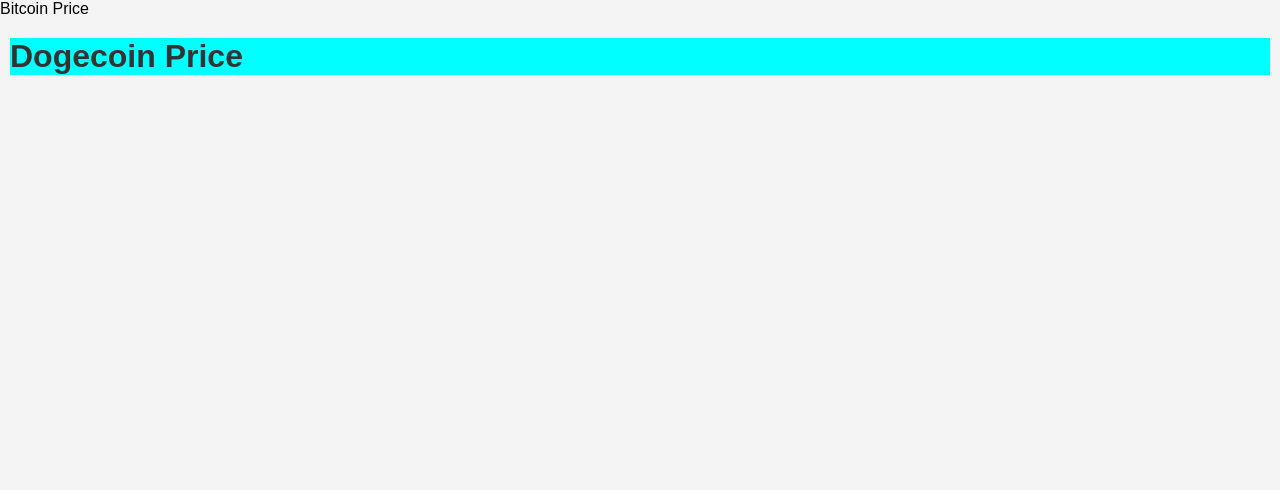
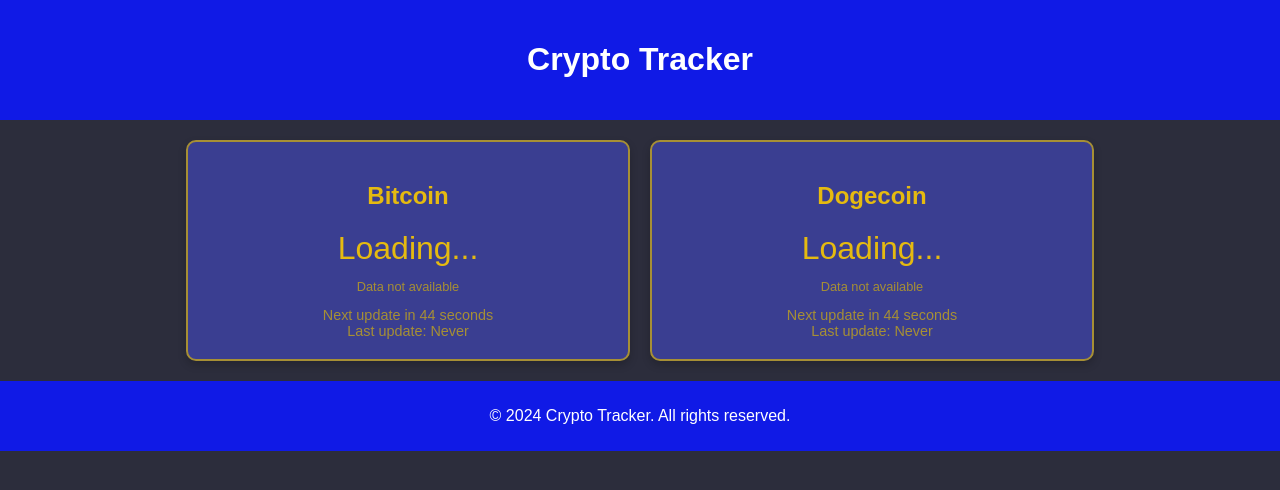
Before and after one commit to paulodebarrosgalletti/bitcoin_market_view, a Flask app: page / in a window 1280 px wide. Shown: the top 490 px of the page. Run offline with Flask 3, Linux system fonts and the light colour scheme.

Commit message:
Funcionando Mais Bonito

```diff
--- a/static/script.js
+++ b/static/script.js
@@ -3,47 +3,94 @@
     .then((response) => response.json())
     .then((data) => {
       const priceElement = document.getElementById("crypto-price");
+      const detailsElement = document.getElementById("bitcoin-details");
+      const lastUpdatedElement = document.getElementById(
+        "bitcoin-last-updated"
+      );
 
-      // Verificar se os dados estão corretos antes de atualizar o DOM
-      if (data && data.current_price !== undefined) {
-        priceElement.innerText = `
-            Name: ${data.name}
-            Symbol: ${data.symbol}
-            Price: $${data.current_price}
-            Market Cap: $${data.market_cap}
-            24h Change: ${data["24h_change"]}%
-        `;
+      if (data && data.name === "Bitcoin" && data.current_price !== undefined) {
+        priceElement.innerText = `$${data.current_price.toFixed(2)}`;
+        detailsElement.innerHTML = `
+                  <p>Name: ${data.name}</p>
+                  <p>Symbol: ${data.symbol}</p>
+                  <p>Market Cap: $${data.market_cap}</p>
+                  <p>24h Change: ${data["24h_change"]}%</p>
+              `;
+        lastUpdatedElement.innerText = new Date().toLocaleString();
       } else {
-        console.error("Data format error:", data);
+        console.error("Unexpected data for Bitcoin:", data);
+        resetBitcoinData();
       }
     })
-    .catch((error) => console.error("Error fetching data:", error));
+    .catch((error) => {
+      console.error("Error fetching Bitcoin data:", error);
+      resetBitcoinData();
+    });
 }
-
-// Atualizar o preço a cada 50 segundos
-setInterval(fetchBitcoinPrice, 50000);
 
 function fetchDogecoinPrice() {
   fetch("/crypto/dogecoin")
     .then((response) => response.json())
     .then((data) => {
       const priceElement = document.getElementById("crypto-price-dogecoin");
+      const detailsElement = document.getElementById("dogecoin-details");
+      const lastUpdatedElement = document.getElementById(
+        "dogecoin-last-updated"
+      );
 
-      // Verificar se os dados estão corretos antes de atualizar o DOM
-      if (data && data.current_price !== undefined) {
-        priceElement.innerText = `
-            Name: ${data.name}
-            Symbol: ${data.symbol}
-            Price: $${data.current_price}
-            Market Cap: $${data.market_cap}
-            24h Change: ${data["24h_change"]}%
-        `;
+      if (
+        data &&
+        data.name === "Dogecoin" &&
+        data.current_price !== undefined
+      ) {
+        priceElement.innerText = `$${data.current_price.toFixed(4)}`;
+        detailsElement.innerHTML = `
+                  <p>Name: ${data.name}</p>
+                  <p>Symbol: ${data.symbol}</p>
+                  <p>Market Cap: $${data.market_cap}</p>
+                  <p>24h Change: ${data["24h_change"]}%</p>
+              `;
+        lastUpdatedElement.innerText = new Date().toLocaleString();
       } else {
-        console.error("Data format error:", data);
+        console.error("Unexpected data for Dogecoin:", data);
+        resetDogecoinData();
       }
     })
-    .catch((error) => console.error("Error fetching data:", error));
+    .catch((error) => {
+      console.error("Error fetching Dogecoin data:", error);
+      resetDogecoinData();
+    });
 }
 
-// Atualizar o preço a cada 50 segundos
-setInterval(fetchDogecoinPrice, 50000);
+function resetBitcoinData() {
+  document.getElementById("crypto-price").innerText = "Loading...";
+  document.getElementById("bitcoin-details").innerHTML =
+    "<p>Data not available</p>";
+  document.getElementById("bitcoin-last-updated").innerText = "Never";
+}
+
+function resetDogecoinData() {
+  document.getElementById("crypto-price-dogecoin").innerText = "Loading...";
+  document.getElementById("dogecoin-details").innerHTML =
+    "<p>Data not available</p>";
+  document.getElementById("dogecoin-last-updated").innerText = "Never";
+}
+
+function startTimer(timerElement, fetchFunction) {
+  let timeLeft = 50;
+  setInterval(() => {
+    timeLeft -= 1;
+    timerElement.innerText = timeLeft;
+    if (timeLeft <= 0) {
+      fetchFunction();
+      timeLeft = 50; // Reset timer
+    }
+  }, 1000);
+}
+
+// Inicialização e execução dos timers
+fetchBitcoinPrice(); // Carrega dados iniciais para Bitcoin
+fetchDogecoinPrice(); // Carrega dados iniciais para Dogecoin
+
+startTimer(document.getElementById("bitcoin-timer"), fetchBitcoinPrice);
+startTimer(document.getElementById("dogecoin-timer"), fetchDogecoinPrice);
--- a/static/style.css
+++ b/static/style.css
@@ -1,21 +1,61 @@
 body {
     font-family: Arial, sans-serif;
-    background-color: #f4f4f4;
+    background-color: #2C2D3C;
+    color: #E5BA10;
     margin: 0;
     padding: 0;
 }
 
-h1 {
-    color: #333;
+header {
+    background-color: #101AE6;
+    color: #fff;
+    padding: 20px;
+    text-align: center;
 }
 
-.bitcoinPrice{
-    background-color: aqua;
-    margin: 10px 10px;
+main {
+    padding: 20px;
     display: flex;
-    align-items: center;
+    justify-content: center;
 }
-#crypto-price {
-    font-size: 1.5em;
-    margin: 20px;
+
+.crypto-section {
+    display: flex;
+    gap: 20px;
+    flex-wrap: wrap;
 }
+
+.crypto-card {
+    background-color: #3A3E91;
+    border: 2px solid #A68F35;
+    border-radius: 10px;
+    padding: 20px;
+    width: 400px;
+    text-align: center;
+    color: #E5BA10;
+    box-shadow: 0 4px 8px rgba(0, 0, 0, 0.2);
+}
+
+.price {
+    font-size: 2em;
+    margin: 10px 0;
+}
+
+.details {
+    font-size: 0.8em;
+    margin: 5px 0;
+    color: #A68F35;
+}
+
+.update-timer {
+    margin-top: 10px;
+    font-size: 0.9em;
+    color: #A68F35;
+}
+
+footer {
+    background-color: #101AE6;
+    color: #fff;
+    text-align: center;
+    padding: 10px;
+}
--- a/templates/index.html
+++ b/templates/index.html
@@ -7,12 +7,38 @@
     <link rel="stylesheet" href="{{ url_for('static', filename='style.css') }}">
 </head>
 <body>
-    <div class="valoresBTC"
-        <h1 class="bitcoinPrice">Bitcoin Price</h1>
-            <div id="crypto-price"></div>
-        <h1 class="bitcoinPrice">Dogecoin Price</h1>
-            <div id="crypto-price-dogecoin"></div>
-    </div>
-        <script src="{{ url_for('static', filename='script.js') }}"></script>
+    <header>
+        <h1>Crypto Tracker</h1>
+    </header>
+    <main>
+        <section class="crypto-section">
+            <div class="crypto-card" id="bitcoin-card">
+                <h2>Bitcoin</h2>
+                <div class="price" id="crypto-price">$0.00</div>
+                <div class="details" id="bitcoin-details"></div>
+                <div class="update-timer">
+                    Next update in <span id="bitcoin-timer">50</span> seconds
+                    <br>
+                    Last update: <span id="bitcoin-last-updated">Never</span>
+                </div>
+            </div>
+
+            <div class="crypto-card" id="dogecoin-card">
+                <h2>Dogecoin</h2>
+                <div class="price" id="crypto-price-dogecoin">$0.00</div>
+                <div class="details" id="dogecoin-details"></div>
+                <div class="update-timer">
+                    Next update in <span id="dogecoin-timer">50</span> seconds
+                    <br>
+                    Last update: <span id="dogecoin-last-updated">Never</span>
+                </div>
+            </div>
+        </section>
+    </main>
+    <footer>
+        <p>&copy; 2024 Crypto Tracker. All rights reserved.</p>
+    </footer>
+
+    <script src="{{ url_for('static', filename='script.js') }}"></script>
 </body>
 </html>
```
